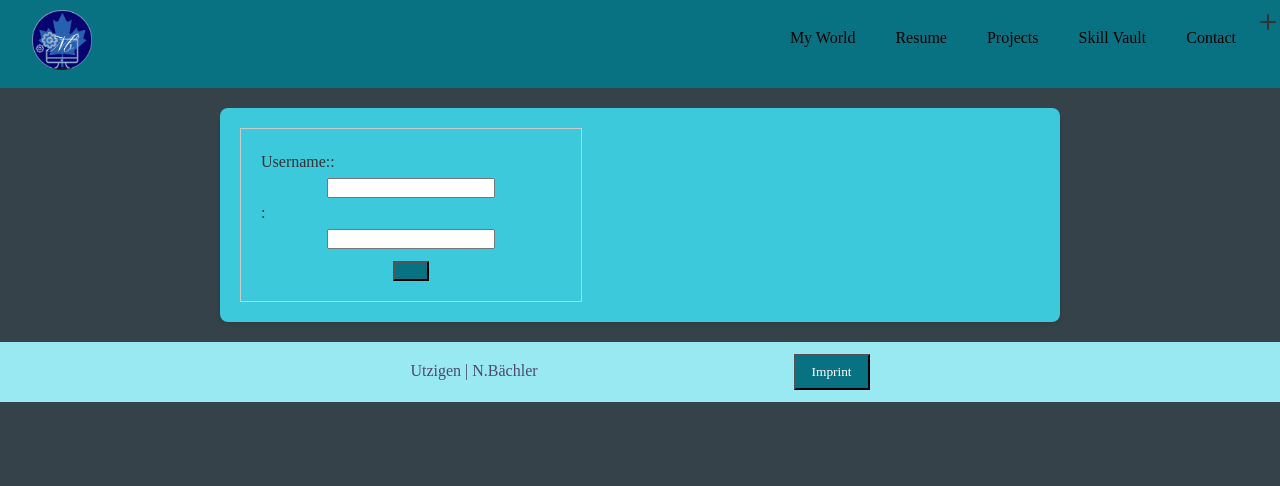
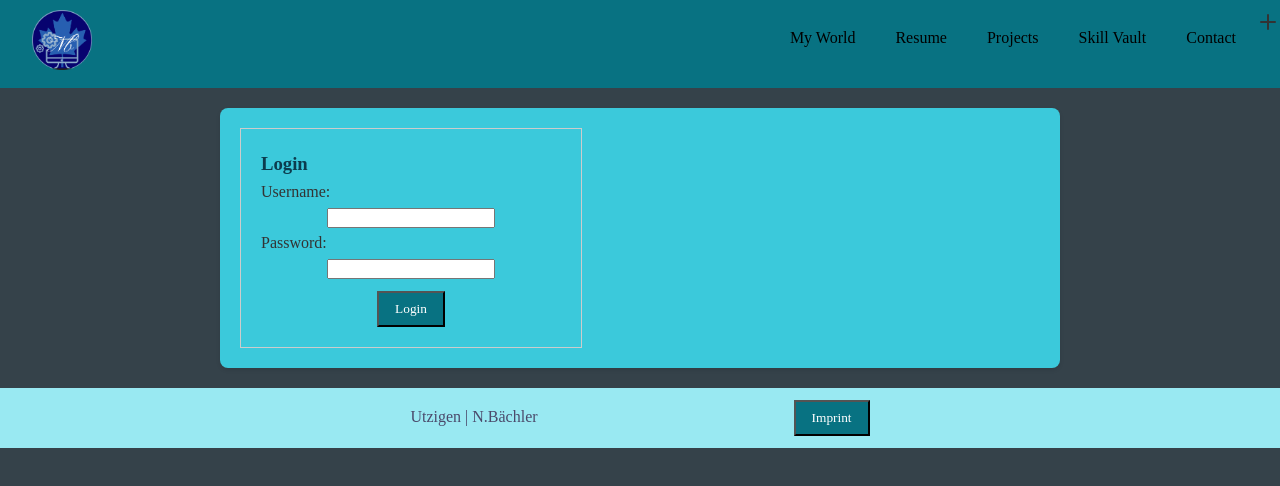
Before and after one commit to Theerabyte/bweb, a Next.js app: page /Vault in a window 1280 px wide. Shown: the top 486 px of the page. Built offline with nearby package versions, Linux system fonts and the light colour scheme; a web font is replaced by a local one.

Commit message:
george 13-08-25
- auth {t.xx} fix

```diff
--- a/src/components/Auth.js
+++ b/src/components/Auth.js
@@ -2,12 +2,6 @@
 
 import React, { useState } from 'react'
 import { useLanguage } from '@/[language]/LanguageContext';
-
-import { en } from '@/[language]/en';
-import { de } from '@/[language]/de';
-import { fr } from '@/[language]/fr';
-
-const translationsMap = { en, de, fr };
 
 const users = [
   { username: process.env.REACT_APP_USER1_USERNAME, password: process.env.REACT_APP_USER1_PASSWORD },
@@ -15,8 +9,12 @@ const users = [
 ];
 
 function Auth({ onLoginSuccess }) {
-  const { language, changeLanguage } = useLanguage();
-  const t = translationsMap[language];
+  const { language } = useLanguage();
+  const t = {
+    en: { login: "Login", username: "Username", password: "Password", error: "Invalid Username or Password." },
+    de: { login: "Anmelden", username: "Benutzername", password: "Passwort", error: "Ungültiger Benutzername oder Passwort." },
+    fr: { login: "Connexion", username: "Nom d'utilisateur", password: "Mot de passe", error: "Nom d'utilisateur ou mot de passe invalide." }
+  }[language];
 
   const [username, setUsername] = useState('');
   const [password, setPassword] = useState('');
@@ -38,7 +36,7 @@ function Auth({ onLoginSuccess }) {
     <div style={{ border: '1px solid #ccc', padding: 20, maxWidth: 300 }}>
       <h3>{t.login}</h3>
       <div>
-        <label>{t.prNa}:</label>
+        <label>{t.username}:</label>
         <input
           type="text"
           value={username}
```
